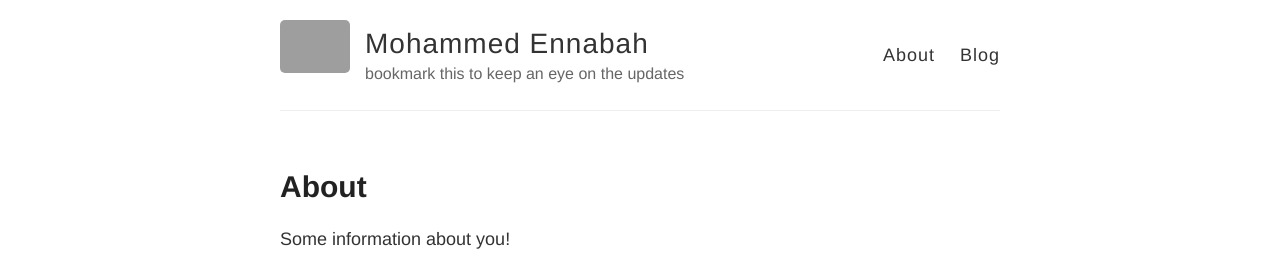
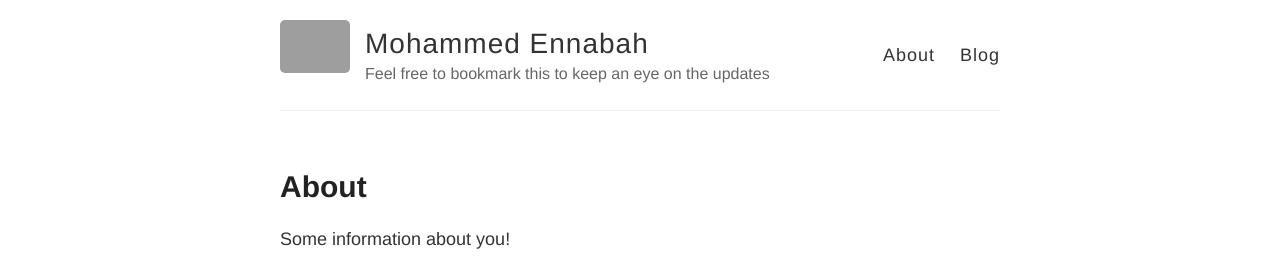
Before and after one commit to MEnnabah/MEnnabah.github.io, a Jekyll site: the page built from about.md, in a window 1280 px wide. Shown: the top 257 px of the page. Built offline with Jekyll 4.4.1, drawn with Linux system fonts in a browser that asks for light colours; grey boxes are pictures that could not be loaded.

Commit message:
Update _config.yml

```diff
--- a/_config.yml
+++ b/_config.yml
@@ -1,5 +1,5 @@
 name: Mohammed Ennabah
-description: bookmark this to keep an eye on the updates
+description: Feel free to bookmark this to keep an eye on the updates
 avatar: https://raw.githubusercontent.com/barryclark/jekyll-now/master/images/jekyll-logo.png
 
 future: true
```
